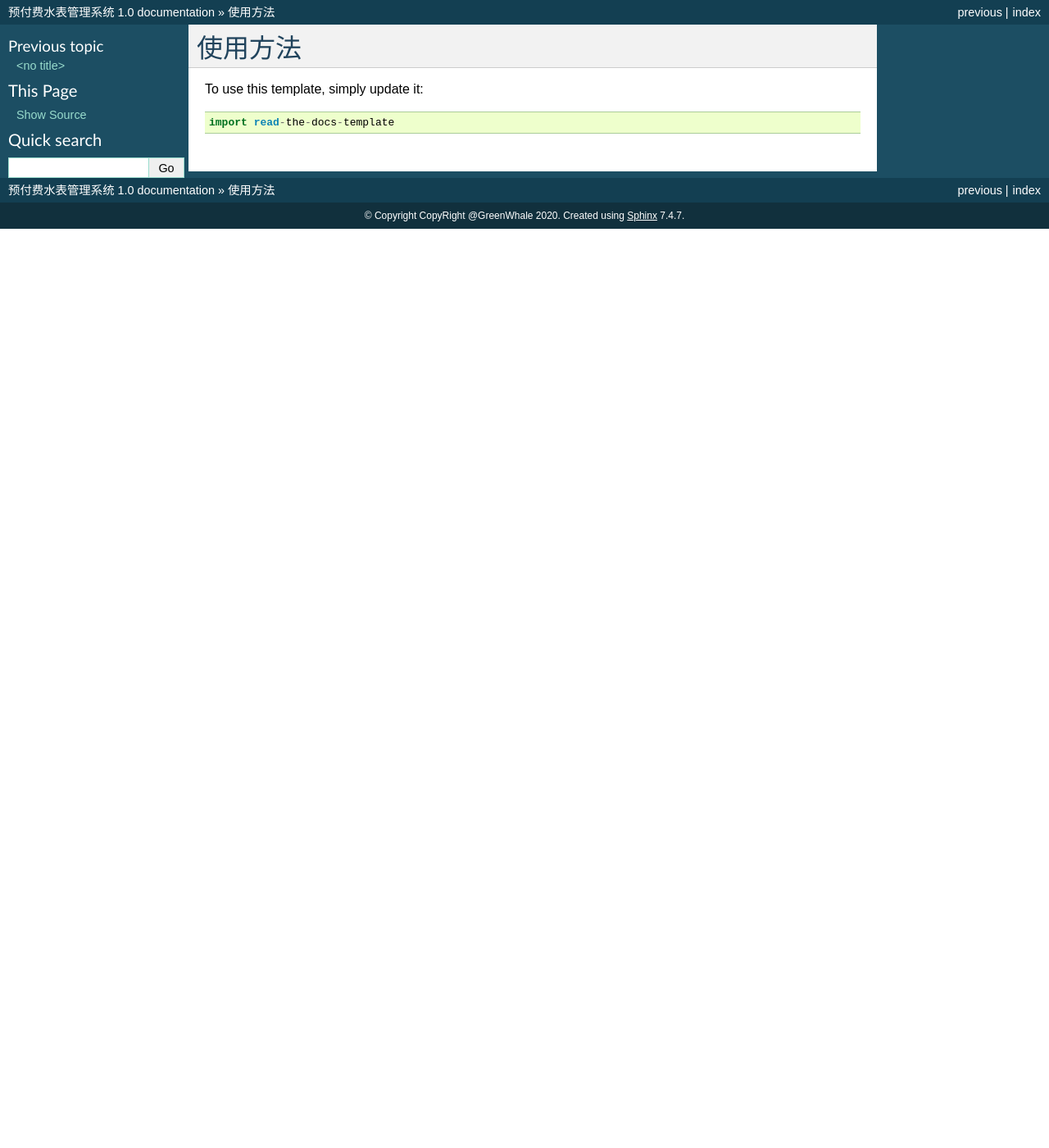
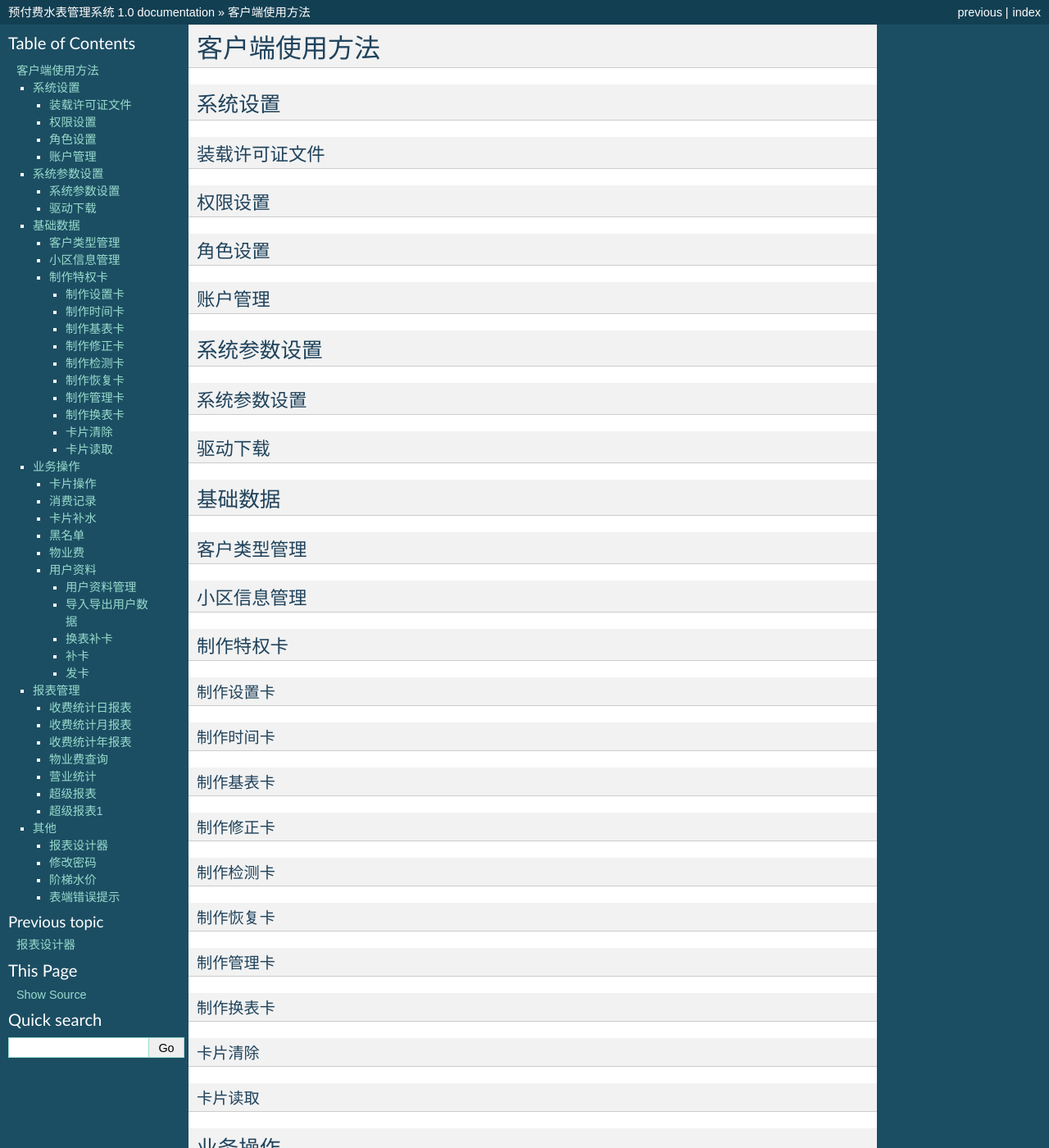
Before and after one commit to Witchie/Doc-PrepaidWaterMeterSystem, a Sphinx documentation site: the page built from docs/usage.rst, in a window 1280 px wide and 1400 px high. Shown: the whole window at 82% size. Built offline with Sphinx 7.4.7, drawn with Linux system fonts in a browser that asks for light colours; some of the changed text lies outside the part shown.

Commit message:
添加客户端手册

```diff
--- /dev/null
+++ b/docs/reporttool.rst
@@ -0,0 +1,3 @@
+===========
+报表设计器
+===========
--- a/docs/usage.rst
+++ b/docs/usage.rst
@@ -1,7 +1,149 @@
 ========
-使用方法
+客户端使用方法
 ========
 
-To use this template, simply update it::
+系统设置
+-----------
 
-	import read-the-docs-template
+装载许可证文件
+~~~~~~~~~~~~~~~
+
+权限设置
+~~~~~~~~~~~~~~~
+
+角色设置
+~~~~~~~~~~~~~~~
+
+账户管理
+~~~~~~~~~~~~~~~
+
+系统参数设置
+-----------
+
+系统参数设置
+~~~~~~~~~~~~~~~
+
+驱动下载
+~~~~~~~~~~~~~~~
+
+
+基础数据
+--------
+
+客户类型管理
+~~~~~~~~~~~~~~~
+
+小区信息管理
+~~~~~~~~~~~~~~~
+
+制作特权卡
+~~~~~~~~~~~~~~~
+
+制作设置卡
+^^^^^^^^^^^^^^^
+
+制作时间卡
+^^^^^^^^^^^^^^^
+
+制作基表卡
+^^^^^^^^^^^^^^^
+
+制作修正卡
+^^^^^^^^^^^^^^^
+
+制作检测卡
+^^^^^^^^^^^^^^^
+
+制作恢复卡
+^^^^^^^^^^^^^^^
+
+制作管理卡
+^^^^^^^^^^^^^^^
+
+制作换表卡
+^^^^^^^^^^^^^^^
+
+卡片清除
+^^^^^^^^^^^^^^^
+
+卡片读取
+^^^^^^^^^^^^^^^
+
+
+
+
+业务操作
+--------
+
+卡片操作
+~~~~~~~~~~~~~~~
+
+消费记录
+~~~~~~~~~~~~~~~
+
+卡片补水
+~~~~~~~~~~~~~~~
+
+黑名单
+~~~~~~~~~~~~~~~
+
+物业费
+~~~~~~~~~~~~~~~
+
+用户资料
+~~~~~~~~~~~~~~~
+
+用户资料管理
+^^^^^^^^^^^^^^^
+
+导入导出用户数据
+^^^^^^^^^^^^^^^
+
+换表补卡
+^^^^^^^^^^^^^^^
+
+补卡
+^^^^^^^^^^^^^^^
+
+发卡
+^^^^^^^^^^^^^^^
+
+报表管理
+--------
+
+收费统计日报表
+~~~~~~~~~~~~~~~
+
+收费统计月报表
+~~~~~~~~~~~~~~~
+
+收费统计年报表
+~~~~~~~~~~~~~~~
+
+物业费查询
+~~~~~~~~~~~~~~~
+
+营业统计
+~~~~~~~~~~~~~~~
+
+超级报表
+~~~~~~~~~~~~~~~
+
+超级报表1
+~~~~~~~~~~~~~~~
+
+
+其他
+--------
+
+报表设计器
+~~~~~~~~~~~~~~~
+
+修改密码
+~~~~~~~~~~~~~~~
+
+阶梯水价
+~~~~~~~~~~~~~~~
+
+表端错误提示
+~~~~~~~~~~~~~~~
```
